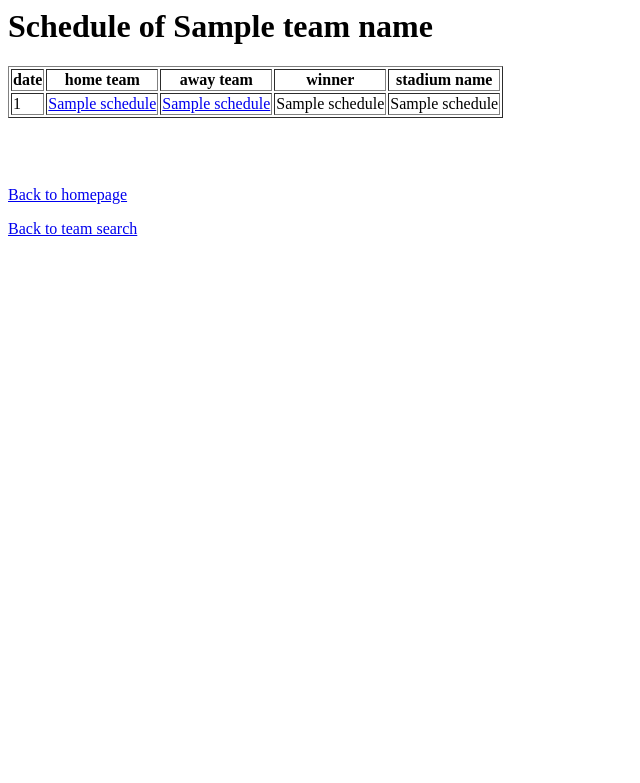
After one commit to alubanana/NBA_Database_Project, a Flask app: template webserver/templates/team_schedule.html in a window 1280 px wide. The commit adds this page. Shown: the top 783 px of the page, without its empty margins (0-640 px from the left). Run offline with Flask 2, Linux system fonts and the light colour scheme; the template is opened without the code that fills it: most values are stand-ins (such as "Sample title", 1, 10 or a date in 2020); parts of the project's set-up code (start-up, migrations or seed data) failed here and were passed over.

Commit message:
V1
done: team schedule

```diff
--- a/webserver/my_server.py
+++ b/webserver/my_server.py
@@ -135,8 +135,23 @@ def team_info(teamname):
 	return render_template("team_info.html", **team_stat)
 
 @app.route('/team/<teamname>/schedule')
-def schedule(teamname):
-	return 'Todo....'
+def team_schedule(teamname):
+	sql = """Select game_date,home_team_name,away_team_name,stadium_name,
+			(case when winner='home' then home_team_name else away_team_name end) as winner
+			from teams, game_to_team, games
+			Where team_name = '{name}' and teams.team_name = game_to_team.home_team_name
+			and game_to_team.game_id = games.game_id
+			union
+			Select game_date,home_team_name,away_team_name,stadium_name,
+			(case when winner='home' then home_team_name else away_team_name end) as winner
+			from teams, game_to_team, games
+			Where team_name = '{name}' and teams.team_name = game_to_team.away_team_name
+			and game_to_team.game_id = games.game_id""".format(name=teamname)
+	cursor = g.conn.execute(sql)
+	record = cursor.fetchall()
+	context = dict(team_name=teamname,schedule=record)
+	cursor.close()
+	return render_template("team_schedule.html", **context)
 
 @app.route('/team/<teamname>/player_list')
 def player_list(teamname):
--- a/webserver/templates/player_schedule.html
+++ b/webserver/templates/player_schedule.html
@@ -31,7 +31,7 @@
 	</table>
 	<p><br><br>
 	<p><a href="/">Back to homepage</a> </p>
-	<p><a href="/player/<playername>">Back to player stat</a> </p>
+	<p><a href="/player">Back to player search</a> </p>
 	</p>
 	</body>
 	</html>
--- /dev/null
+++ b/webserver/templates/team_schedule.html
@@ -0,0 +1,27 @@
+<html><head><title>Schedule of {{team_name}}</title> </head>
+	<body>
+	 <h1>Schedule of {{team_name}}</h1>
+	<table border="1">
+	<tr>
+	  <th>date</th>
+	  <th>home team</th>
+	  <th>away team</th>
+	  <th>winner</th>
+	  <th>stadium name</th>
+	</tr>
+	{% for i in schedule %}
+	  <tr>
+	  <td>{{ i[0] }}</td>
+	  <td><a href="/team/{{i[1]}}">{{ i[1] }}</a></td>
+	  <td><a href="/team/{{i[2]}}">{{ i[2] }}</a></td>
+	  <td>{{ i[4] }}</td>
+	  <td>{{ i[3] }}</td>
+	  </tr>
+	{% endfor %}
+	</table>
+	<p><br><br>
+	<p><a href="/">Back to homepage</a> </p>
+	<p><a href="/team">Back to team search</a> </p>
+	</p>
+	</body>
+	</html>
```
